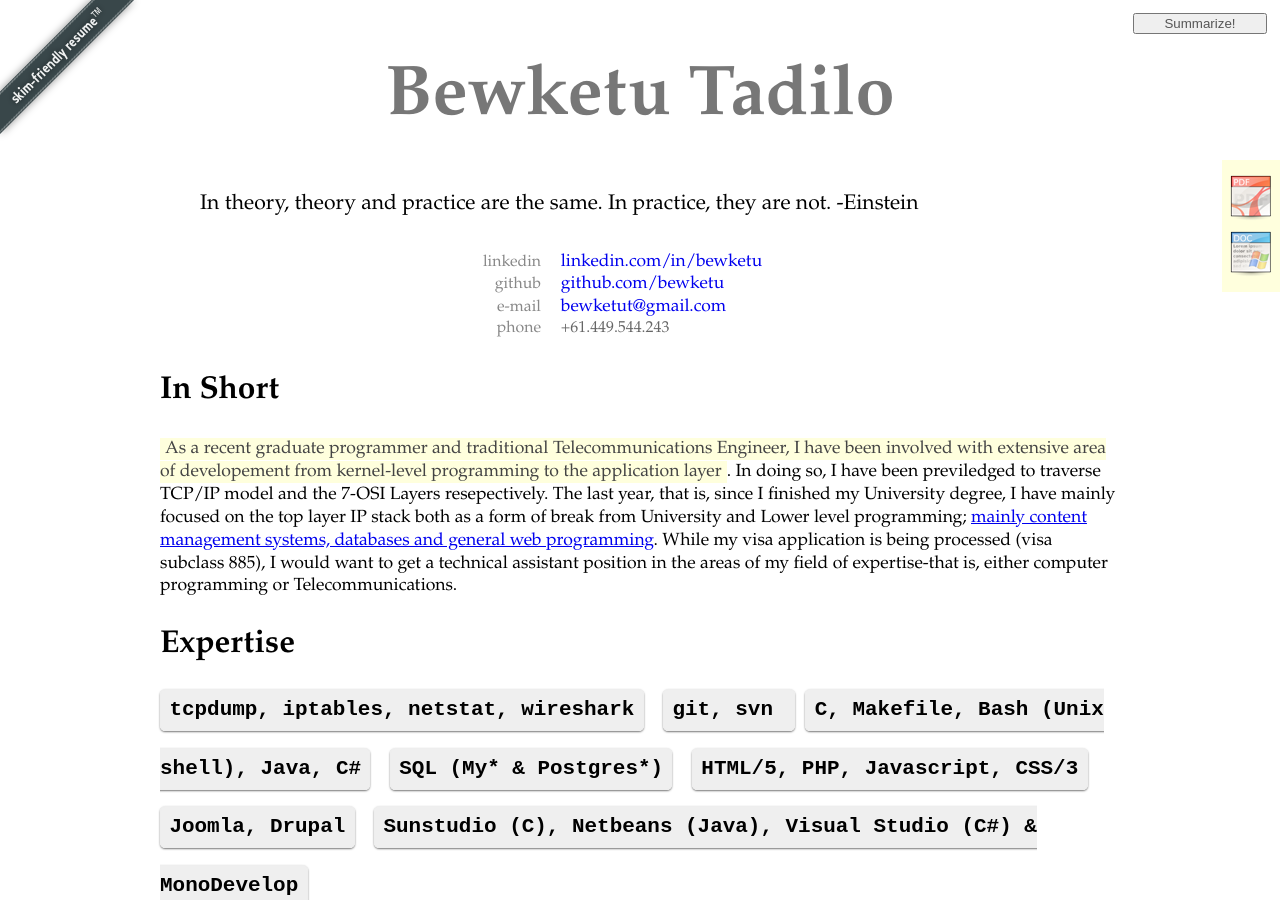
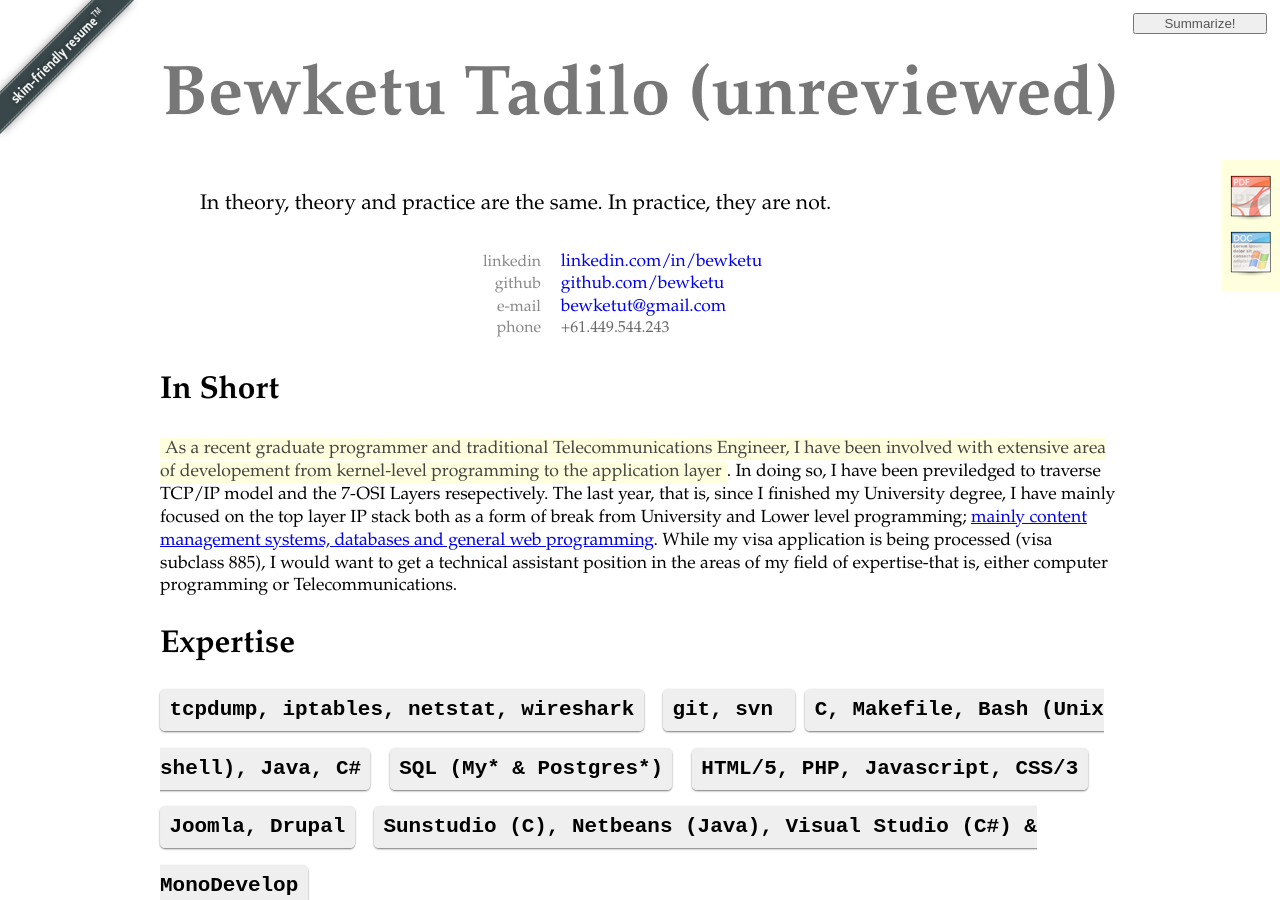
Before and after one commit to bewketut/bewketut.github.com, a Jekyll site: the page built from index.html, in a window 1280 px wide and 900 px high. Built offline with Jekyll 4.4.1, drawn with Linux system fonts in a browser that asks for light colours; Markdown is read by kramdown in place of the engine named in the settings; the list of posts is cut into pages by our own code.

Commit message:
Update index.html

```diff
--- a/index.html
+++ b/index.html
@@ -3,8 +3,8 @@ title: Bewketu's Resume
 layout: default
 ---
 <div class="vcard">
-	<h1 id="title" class = "fn"> Bewketu Tadilo</h1>
-	<h3>	<blockquote id="qoute" class = "fn">In theory, theory and practice are the same. In practice, they are not. -Einstein </blockquote></h3>
+	<h1 id="title" class = "fn"> Bewketu Tadilo (unreviewed)</h1>
+	<h3>	<blockquote id="qoute" class = "fn">In theory, theory and practice are the same. In practice, they are not.  </blockquote></h3>
 	<span class="fn nickname" style="display: none;">Bewketu</span>
 	<span class ="adr" style="display: none;">
 		<span class="street-address">3 Hay Street, Randwick 2031</span>
```
